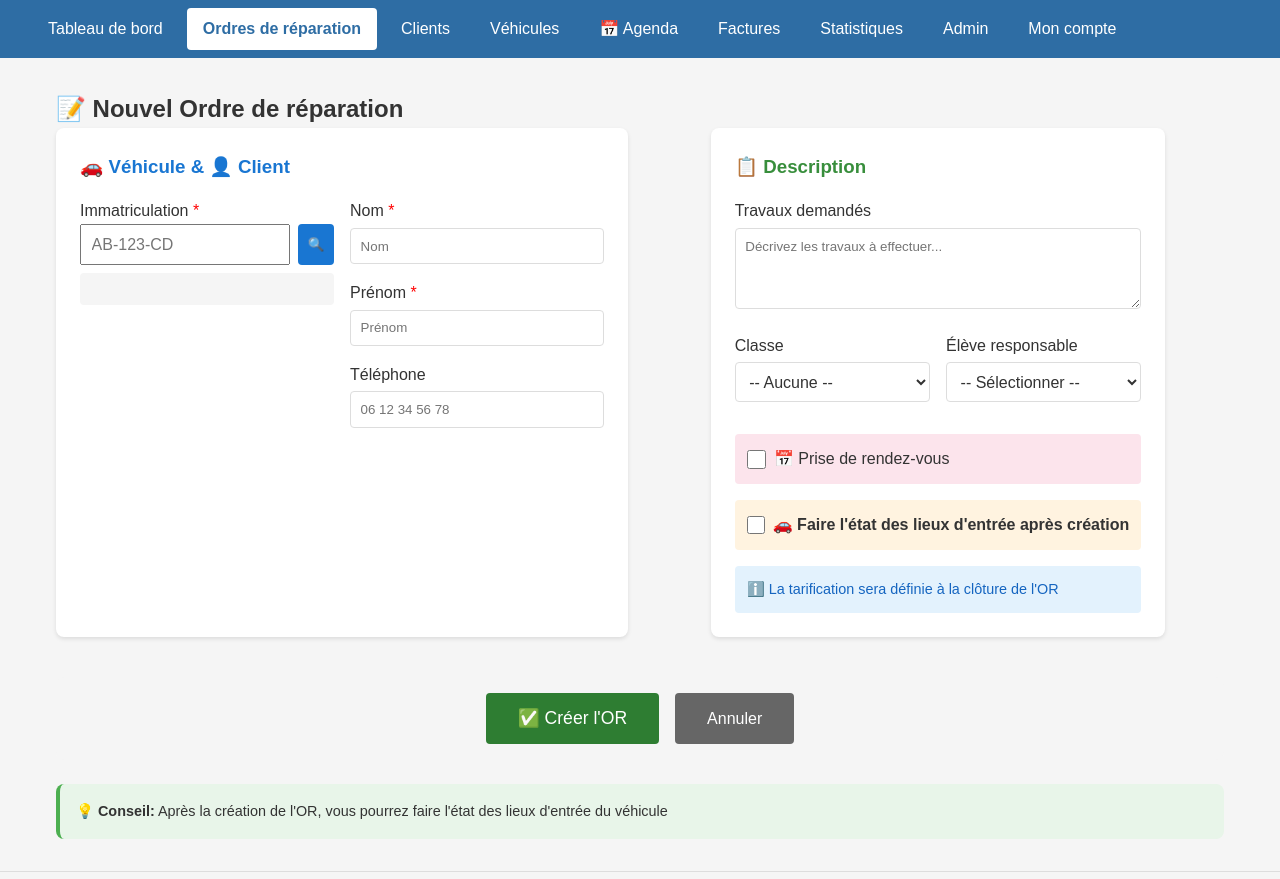
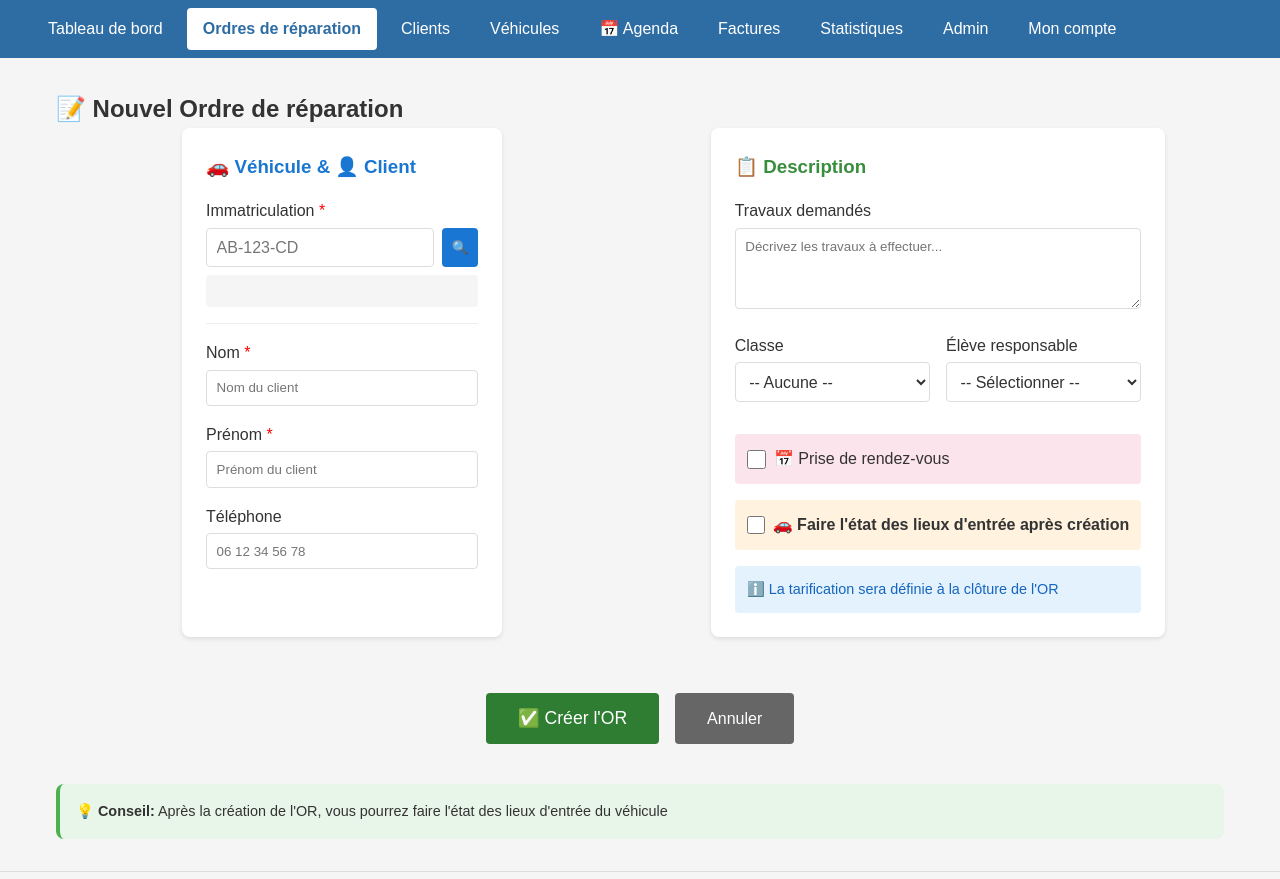
Before and after one commit to cv2b79/meca-auto, a Flask app: page /ordres/new in a window 1280 px wide. Shown: the part 70-949 px from the top of the page. Run offline with Flask 3, Linux system fonts and the light colour scheme; a user stored in the database is signed in; data comes from the database, SQL or seed files in the repository; data that the repository does not hold is empty.

Commit message:
Stack vehicle and client vertically

```diff
--- a/app/templates/ordres/new.html
+++ b/app/templates/ordres/new.html
@@ -9,8 +9,7 @@
         <div class="card" style="padding: 1.5rem;">
             <h3 style="margin: 0 0 1rem 0; color: #1976d2;">🚗 Véhicule & 👤 Client</h3>
 
-            <div style="display: grid; grid-template-columns: 1fr 1fr; gap: 1rem;">
-                <div>
+            <div class="form-group">
                 <label style="font-weight: 500;">Immatriculation <span style="color: red;">*</span></label>
                 <div style="display: flex; gap: 0.5rem;">
                     <input type="text" id="immat" name="immatriculation" required
@@ -34,20 +33,19 @@
                 </div>
             </div>
 
-                <div>
+            <hr style="margin: 1rem 0; border: none; border-top: 1px solid #eee;">
+
             <div class="form-group">
                 <label style="font-weight: 500;">Nom <span style="color: red;">*</span></label>
-                        <input type="text" name="client_nom" id="client_nom" required placeholder="Nom" style="width: 100%; padding: 0.6rem;">
+                <input type="text" name="client_nom" id="client_nom" required placeholder="Nom du client" style="width: 100%; padding: 0.6rem;">
             </div>
             <div class="form-group">
                 <label style="font-weight: 500;">Prénom <span style="color: red;">*</span></label>
-                        <input type="text" name="client_prenom" id="client_prenom" required placeholder="Prénom" style="width: 100%; padding: 0.6rem;">
+                <input type="text" name="client_prenom" id="client_prenom" required placeholder="Prénom du client" style="width: 100%; padding: 0.6rem;">
             </div>
             <div class="form-group">
                 <label style="font-weight: 500;">Téléphone</label>
                 <input type="tel" name="client_tel" id="client_tel" placeholder="06 12 34 56 78" maxlength="14" style="width: 100%; padding: 0.6rem;" oninput="this.value = this.value.replace(/[^0-9]/g, '').replace(/^(\d{2})(\d{0,2})(\d{0,2})(\d{0,2})(\d{0,2})$/, '$1 $2 $3 $4 $5').replace(/\s+/g, ' ').trim();">
-                    </div>
-                </div>
             </div>
         </div>
 
```
Lines whose indentation alone changed are shown as unchanged.
